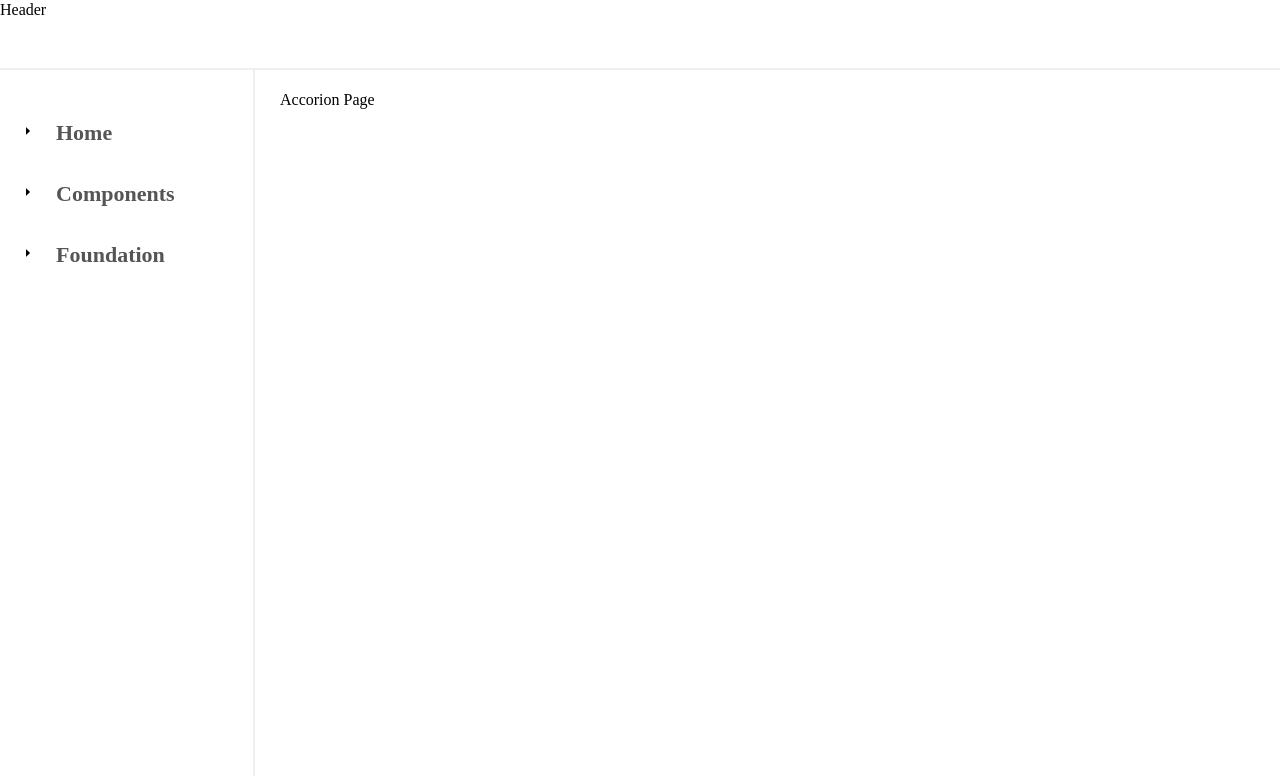
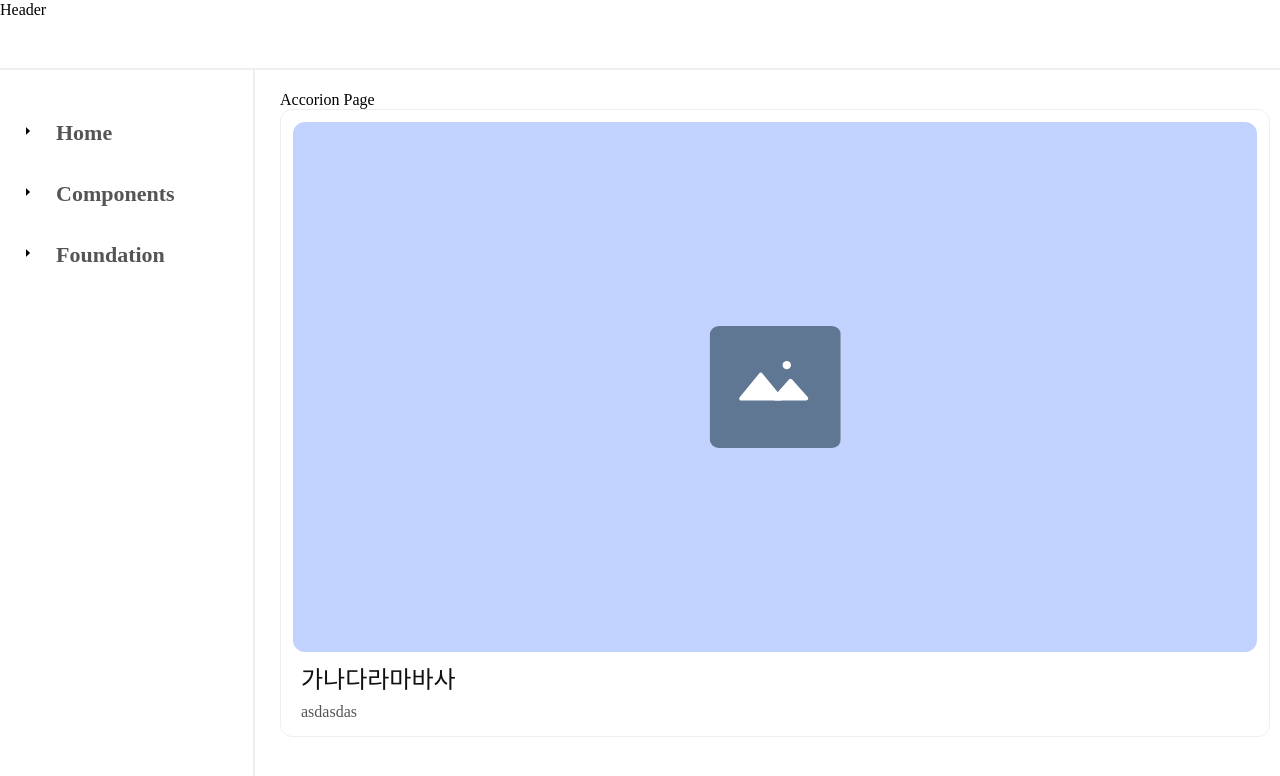
Before and after one commit to dongggggae/hyun-design-system, a Next.js app: page /components/accordion in a window 1280 px wide. Shown: the top 776 px of the page. Built offline with nearby package versions, Linux system fonts and the light colour scheme.

Commit message:
[DS-77]ClassName 수정, ClassName 적용

```diff
--- a/app/(route)/components/accordion/page.tsx
+++ b/app/(route)/components/accordion/page.tsx
@@ -1,7 +1,19 @@
 import React from 'react';
+import Card from '../../../_components/hds/card/Card';
 
 const AccorionPage: React.FC = () => {
-  return <div className="docs">Accorion Page</div>;
+  const route = '/components/badge';
+
+  return (
+    <div className="docs">
+      Accorion Page
+      <Card to={route}>
+        <Card.Img imageUrl={'/images/thumbnail.svg'} />
+        <Card.Title title="가나다라마바사" />
+        <Card.Text text="asdasdas" />
+      </Card>
+    </div>
+  );
 };
 
 export default AccorionPage;
--- a/app/_components/hds/card/Card.tsx
+++ b/app/_components/hds/card/Card.tsx
@@ -1,8 +1,9 @@
-import React, { Children } from 'react';
+import React from 'react';
 import Link from 'next/link';
 import CardThumbnail from './CardThumbnail';
 import CardText from './CardText';
 import CardTitle from './CardTitle';
+import className from '@utils/classNames';
 
 interface CardProps {
   to: string;
@@ -10,9 +11,8 @@ interface CardProps {
 }
 
 const Card: React.FC<CardProps> = ({ to, children }) => {
-  const PREFIX = 'card';
   return (
-    <Link href={to} className={PREFIX}>
+    <Link href={to} className={className('card')}>
       {children}
     </Link>
   );
--- a/app/_components/hds/card/CardText.tsx
+++ b/app/_components/hds/card/CardText.tsx
@@ -1,8 +1,8 @@
+import className from '@utils/classNames';
 import React from 'react';
 
 const CardText: React.FC<{ text: string }> = ({ text }) => {
-  const PREFIX = 'card__text';
-  return <span className={PREFIX}>{text}</span>;
+  return <span className={className('card__text')}>{text}</span>;
 };
 
 export default CardText;
--- a/app/_components/hds/card/CardThumbnail.tsx
+++ b/app/_components/hds/card/CardThumbnail.tsx
@@ -1,12 +1,12 @@
+import className from '@utils/classNames';
 import React from 'react';
 
 const CardThumbnail: React.FC<{ imageUrl: string }> = ({ imageUrl }) => {
-  const PREFIX = 'card__thumbnail';
   const thumbnailUrl = {
     backgroundImage: `url(${imageUrl})`,
   };
 
-  return <div className={PREFIX} style={thumbnailUrl}></div>;
+  return <div className={className('card__thumbnail')} style={thumbnailUrl}></div>;
 };
 
 export default CardThumbnail;
--- a/app/_components/hds/card/CardTitle.tsx
+++ b/app/_components/hds/card/CardTitle.tsx
@@ -1,7 +1,7 @@
+import className from '@utils/classNames';
 import React from 'react';
 
 const CardTitle: React.FC<{ title: string }> = ({ title }) => {
-  const PREFIX = 'card__title';
-  return <span className={PREFIX}>{title}</span>;
+  return <span className={className('card__title')}>{title}</span>;
 };
 export default CardTitle;
--- a/app/_components/layout/Header.tsx
+++ b/app/_components/layout/Header.tsx
@@ -1,7 +1,8 @@
+import classNames from '@utils/classNames';
 import React from 'react';
 
 const Header: React.FC = () => {
-  return <header className="header">Header</header>;
+  return <header className={classNames('header')}>Header</header>;
 };
 
 export default Header;
--- a/app/_components/layout/Main.tsx
+++ b/app/_components/layout/Main.tsx
@@ -1,7 +1,8 @@
+import classNames from '@utils/classNames';
 import React from 'react';
 
 const Main: React.FC<{ children: React.ReactNode }> = ({ children }) => {
-  return <main className="main">{children}</main>;
+  return <main className={classNames('main')}>{children}</main>;
 };
 
 export default Main;
--- a/app/_components/layout/SideBar.tsx
+++ b/app/_components/layout/SideBar.tsx
@@ -2,6 +2,7 @@
 import React, { useState } from 'react';
 import navLinks from '../../_data/nav';
 import SidebarLink from './SidebarLink';
+import classNames from '@utils/classNames';
 
 const Sidebar: React.FC = () => {
   const [menuOpen, setMenuOpen] = useState<string | null>(null);
@@ -11,9 +12,9 @@ const Sidebar: React.FC = () => {
   };
 
   return (
-    <aside className="sidebar">
-      <div className="navigation">
-        <ul className="sidebar__nav">
+    <aside className={classNames('sidebar')}>
+      <div className={classNames('navigation')}>
+        <ul className={classNames('sidebar__nav')}>
           {navLinks.map((link) => (
             <SidebarLink
               key={link.name}
--- a/app/_components/layout/SidebarLink.tsx
+++ b/app/_components/layout/SidebarLink.tsx
@@ -1,5 +1,6 @@
 'use client';
 import React, { useState, useEffect } from 'react';
+import classNames from '@utils/classNames';
 import Link from 'next/link';
 import { usePathname } from 'next/navigation';
 
@@ -22,28 +23,24 @@ const SidebarLink: React.FC<SidebarLinkProps> = ({ link, menuOpen, onMenuClick }
     onMenuClick(event);
   };
 
-  const classes = ['nav__group', pathname === link.href ? 'active' : '', menuOpen ? 'show' : '']
-    .filter(Boolean)
-    .join(' ');
-
   return (
-    <li className={classes}>
-      <div className="menu">
-        <button className="menu-toggle__button" onClick={onMenuClick}></button>
-        <Link href={link.href} className={`nav__link`} onClick={handleGroupClick}>
+    <li className={classNames('nav__group', pathname === link.href ? 'active' : '', menuOpen ? 'show' : '')}>
+      <div className={classNames('menu')}>
+        <button className={classNames('menu-toggle__button')} onClick={onMenuClick}></button>
+        <Link href={link.href} className={classNames('nav__link')} onClick={handleGroupClick}>
           {link.name}
         </Link>
       </div>
 
-      <ul className="nav__group-items">
-        <li className="nav__item"></li>
+      <ul className={classNames('nav__group-items')}>
+        <li className={classNames('nav__item')}></li>
         {link.children && (
-          <li className="nav__item">
+          <li className={classNames('nav__item')}>
             {link.children.map((child: Links) => (
               <Link
                 key={child.name}
                 href={child.href}
-                className={`nav__link ${pathname === child.href ? 'active' : ''}`}
+                className={classNames('nav__link', pathname === child.href ? 'active' : '')}
                 onClick={() => handleActiveLink(child.name)}
               >
                 {child.name}
--- /dev/null
+++ b/app/_utils/classNames.ts
@@ -0,0 +1,8 @@
+/**
+ * ClassName 생성 함수
+ */
+const classNames = (...classNames: (string | undefined)[]) => {
+  return classNames.filter(Boolean).join(' ');
+};
+
+export default classNames;
```
Also changed, not shown: app/_utils/className.ts (deleted, +0 -8 lines).
